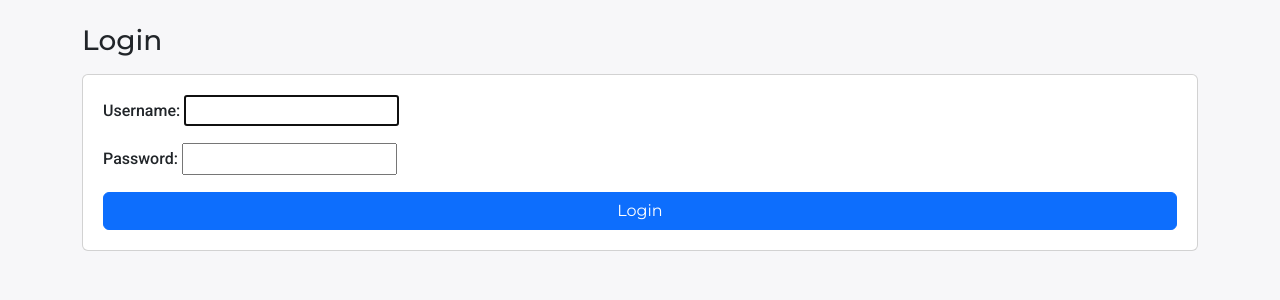
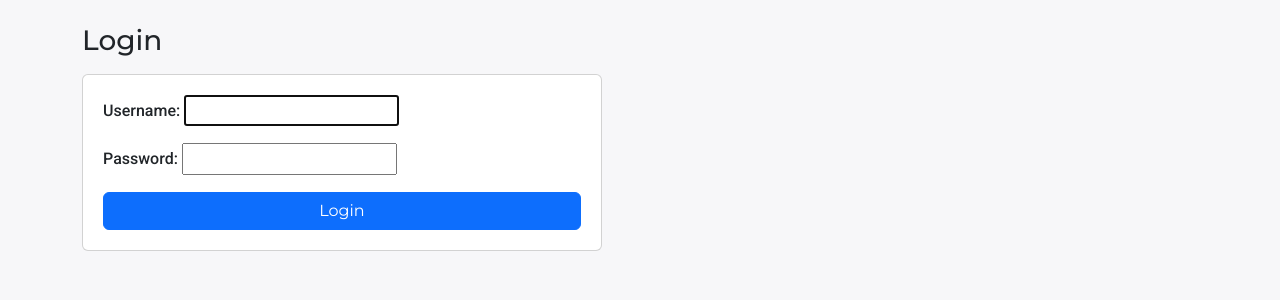
Before and after one commit to MicahIndigo/music-corner, a Django app: page /accounts/login/ in a window 1280 px wide. Shown: the part 58-358 px from the top of the page. Run offline with Django 5.2, Linux system fonts and the light colour scheme.

Commit message:
fix syntax err

```diff
--- a/templates/registration/login.html
+++ b/templates/registration/login.html
@@ -2,7 +2,7 @@
 {% block content %}
 <h1 class="h3 mb-3">Login</h1>
 
-<form method="post" class="card card-body" style="maxwidth: 520px;">
+<form method="post" class="card card-body" style="max-width: 520px;">
     {% csrf_token %}
     {{ form.as_p }}
     <button type="submit" class="btn btn-primary">Login</button>
```
